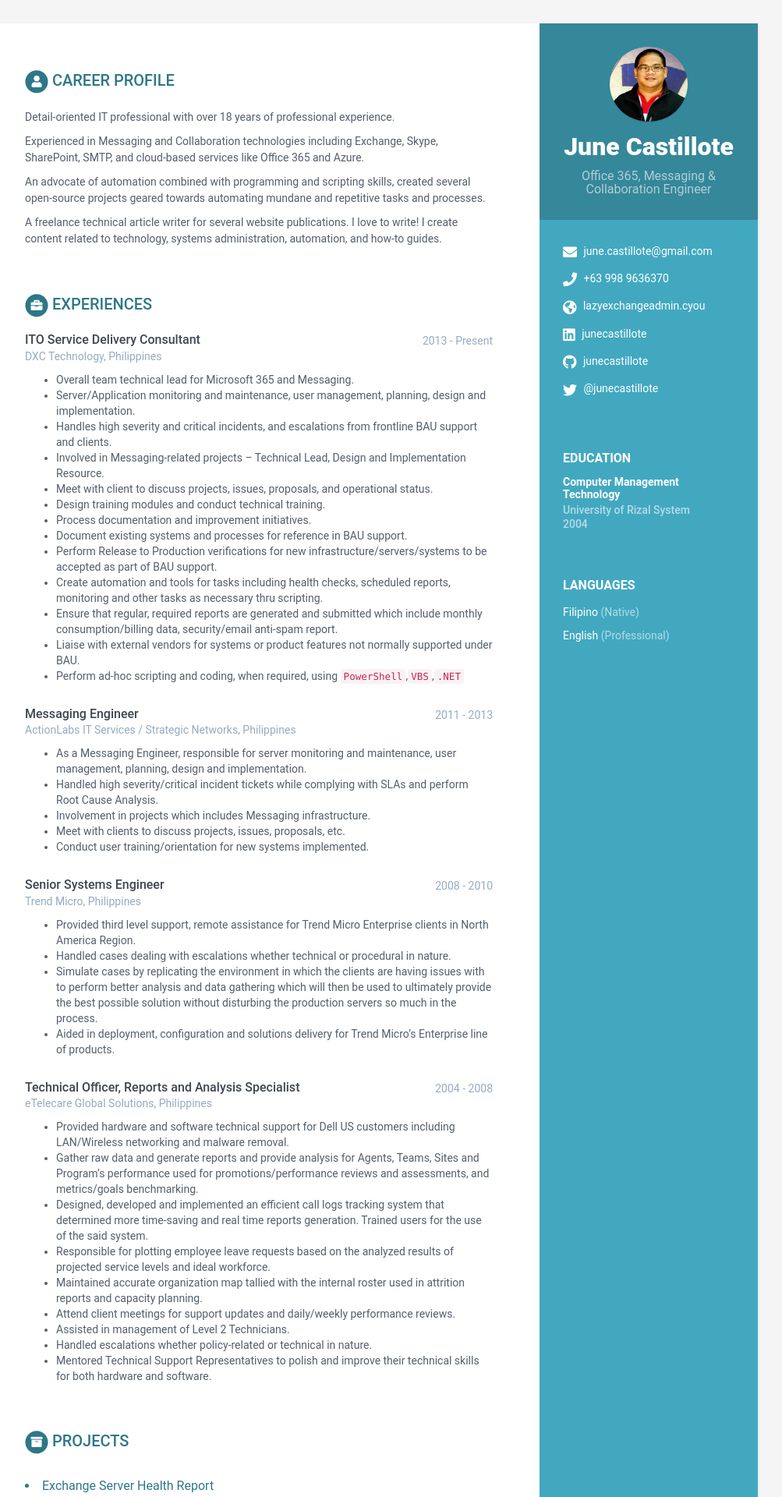
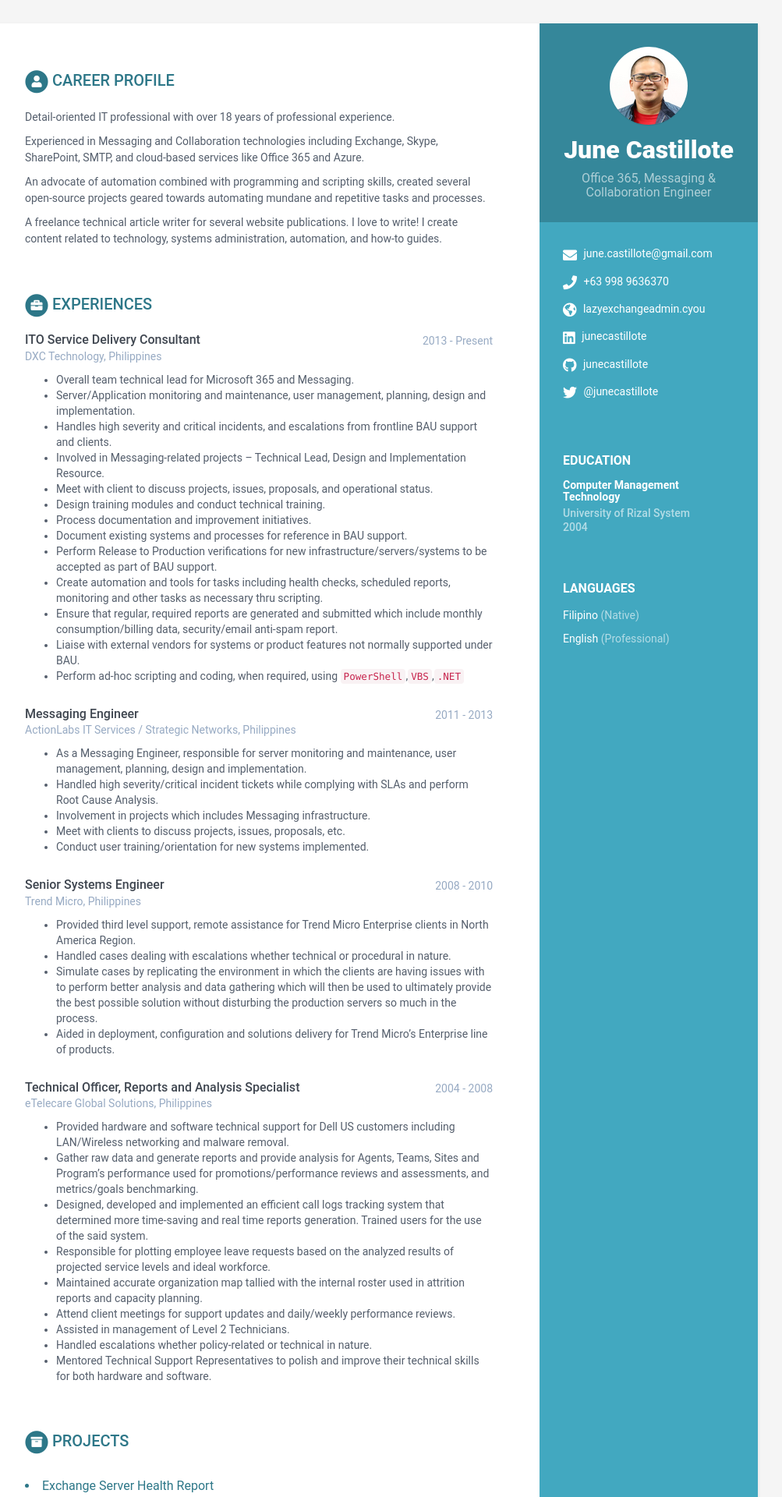
Before and after one commit to junec1982/junec1982.github.io, a Jekyll site: the page built from index.html, in a window 1280 px wide. Shown: the top 1920 px of the page at 78% size, without its empty margins (168-1171 px from the left). Built offline with Jekyll 4.4.1, drawn with Linux system fonts in a browser that asks for light colours.

Commit message:
Update data.yml

```diff
--- a/_data/data.yml
+++ b/_data/data.yml
@@ -9,7 +9,7 @@ sidebar:
     # Profile information
     name: June Castillote
     tagline: Office 365, Messaging & Collaboration Engineer
-    avatar: profile.jpg  #place a 100x100 picture inside /assets/images/ folder and provide the name of the file below
+    avatar: me.png  #place a 100x100 picture inside /assets/images/ folder and provide the name of the file below
 
     # Sidebar links
     email: june.castillote@gmail.com
```
